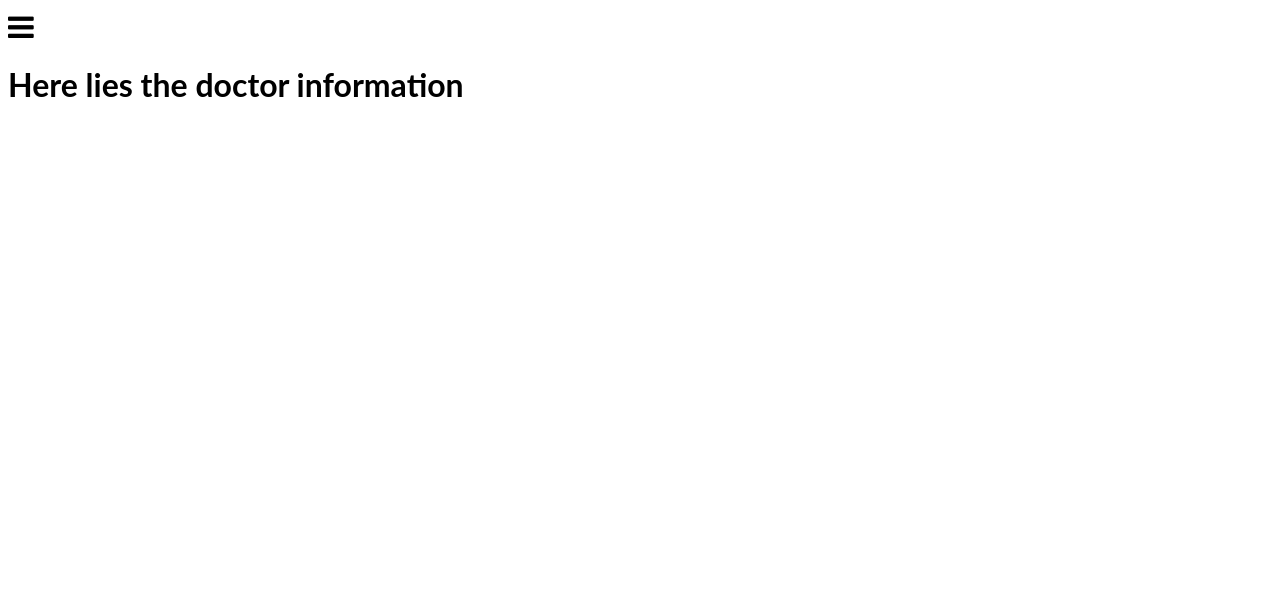
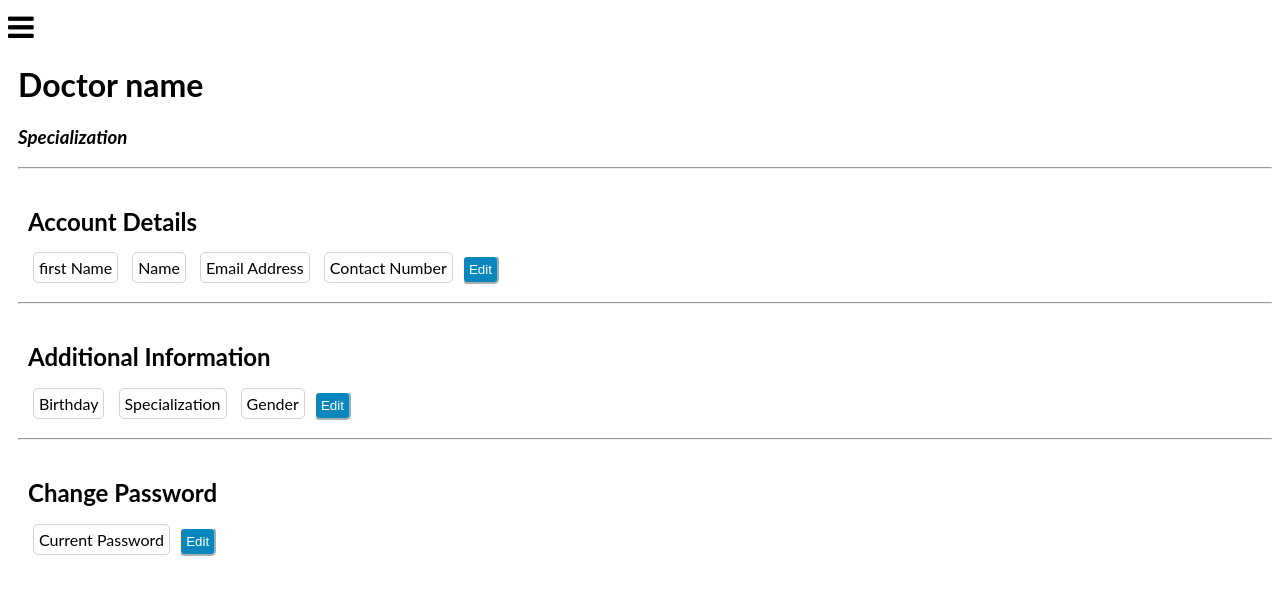
Before and after one commit to mccvliqht/Updated-Clinic-System, a PHP site: the page made by doc_page/Doctor profile.html in a window 1280 px wide. Shown: the top 595 px of the page. Run offline with PHP 8.4, Linux system fonts and the light colour scheme.

Commit message:
Update Doc profile and add new file(edit_information)

```diff
--- a/doc_page/Doctor profile.html
+++ b/doc_page/Doctor profile.html
@@ -21,7 +21,40 @@
       <span title="Logout"><i id="logout" class="fa fa-sign-out"></i></span>
     </div>
 
-    <h1>Here lies the doctor information</h1>
+    <div id="mainDoc">
+      <h1>Doctor name</h1>
+      <h3><i>Specialization</i></h3>
+
+      <hr>
+
+      <div class="boxDoc">
+        <h2>Account Details</h2>
+        <label>first Name</label>
+        <label>Name</label>
+        <label>Email Address</label>
+        <label>Contact Number</label>
+        <button class="editDoc" onclick="location.href='edit_information.html';">Edit</button>
+      </div>
+
+        <hr>
+
+      <div class="boxDoc">
+        <h2>Additional Information</h2>
+        <label>Birthday</label>
+        <label>Specialization</label>
+        <label>Gender</label>
+        <button class="editDoc" onclick="location.href='edit_information.html';">Edit</button>
+      </div>
+
+        <hr>
+
+      <div class="boxDoc">
+          <h2>Change Password</h2>
+        <label>Current Password</label>
+        <button class="editDoc" onclick="location.href='edit_information.html';">Edit</button>
+      </div>
+
+    </div>
 
     <script>
     function openNav() {
--- a/doc_page/doc_style.css
+++ b/doc_page/doc_style.css
@@ -1,3 +1,4 @@
+/*For Navigation*/
 #mylogo {
   padding: 20px;
   position: absolute;
@@ -60,3 +61,29 @@ body {
     font-size: 36px;
     margin-left: 50px;
   }
+
+/*Doc profile*/
+
+#mainDoc {
+  padding-left: 10px;
+}
+
+.boxDoc {
+  padding: 10px;
+}
+
+.boxDoc label {
+  border: 1px solid lightgray;
+  padding: 5px;
+  color: black;
+  border-radius: 5px;
+  margin: 5px;
+}
+
+.editDoc {
+  padding: 5px;
+  color: white;
+  background-color: rgb(9, 135, 189);
+  border-color: white;
+  border-radius: 5px;
+}
```
Also changed, not shown: doc_page/edit_information.html (added, +11 -0 lines).
